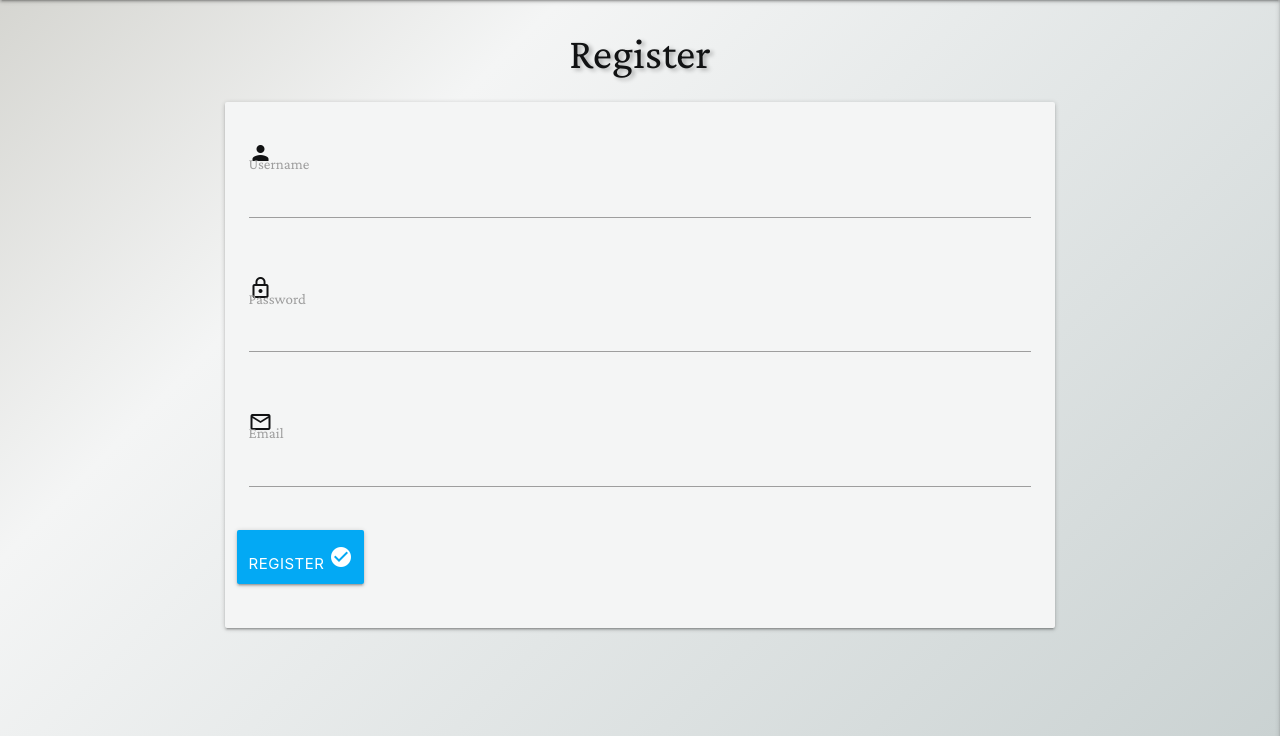
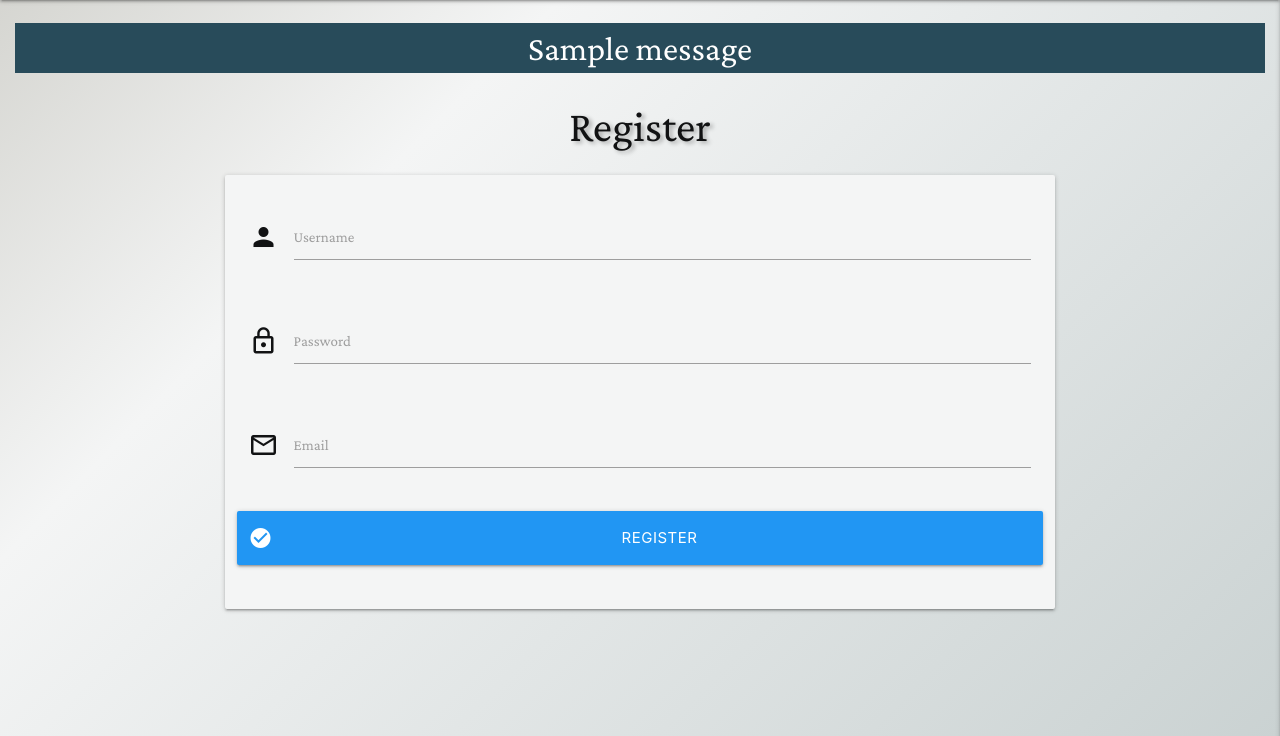
Before and after one commit to NicolaLampis/read-district, a Flask app: page /register in a window 1280 px wide. Shown: the part 64-800 px from the top of the page. Run offline with Flask 2, Linux system fonts and the light colour scheme; one stand-in notice (Sample message) is shown; some libraries are stand-ins or nearby versions.

Commit message:
Add register functionality, flash message injected into base.html, werkzeug password hash

```diff
--- a/app.py
+++ b/app.py
@@ -28,8 +28,21 @@ def get_books():
 
 @app.route("/register", methods=["GET", "POST"])
 def register():
+    if request.method == "POST":
+        existing_user = mongo.db.users.find_one({"username": request.form.get("username").lower()})
+        if existing_user:
+            flash("Username already exists")
+            return redirect(url_for("register"))
+        register = {
+            "username": request.form.get("username").lower(),
+            "password": generate_password_hash(request.form.get("password")),
+            "email": request.form.get("email")
+        }
+        mongo.db.users.insert_one(register)
+        # put the new user into 'session' cookie
+        session["user"] = request.form.get("username").lower()
+        flash("Registration Successful!")
     return render_template("register.html")
-
 
 
 if __name__ == "__main__":
--- a/static/css/style.css
+++ b/static/css/style.css
@@ -44,4 +44,16 @@ a.brand-logo {
     text-shadow: 3px 2px 4px rgba(0, 0, 0, 0.3);
 }
 
+.flash-message {
+    color: white;
+    font-weight: 600;
+    width: calc(100% - 30px);
+    height: 50px;
+    background-color: rgb(40, 75, 90);
+}
+
+.flash-message h4 {
+    line-height: 1.5;
+}
+
 /* -- media queries -- */
--- a/templates/base.html
+++ b/templates/base.html
@@ -46,6 +46,19 @@
             <li><a href="{{ url_for('register') }}">Register</a></li>
         </ul>
     </header>
+    <section>
+        <!-- flash messages -->
+        {% with messages = get_flashed_messages() %}
+            {% if messages %}
+                {% for message in messages %}
+                    <div class="row flash-message">
+                        <h4 class="center-align">{{ message }}</h4>
+                    </div>
+                {% endfor %}
+            {% endif %}
+        {% endwith %}
+    </section>
+
     <!-- Inject content -->
     {% block content %}
     {% endblock %}
--- a/templates/register.html
+++ b/templates/register.html
@@ -4,32 +4,36 @@
     <h3 class="center-align text-shadow">Register</h3>
 
     <div class="row">
-        <form class="col s12 m8 offset-m2" method="POST" action="">
+        <form class="col s12 m8 offset-m2" method="POST" action="{{ url_for('register') }}">
             <div class="card-panel">
+                <!-- username -->
                 <div class="row">
                     <div class="input-field col s12">
-                        <i class="material-icons">person</i>
+                        <i class="material-icons prefix">person</i>
                         <input id="username" name="username" type="text" class="validate" required>
                         <label for="username">Username</label>
                     </div>
                 </div>
+                <!-- password -->
                 <div class="row">
                     <div class="input-field col s12">
-                        <i class="material-icons">lock_outline</i>
+                        <i class="material-icons prefix">lock_outline</i>
                         <input id="password" name="password" type="password" class="validate" required>
                         <label for="username">Password</label>
                     </div>
                 </div>
+                <!-- email -->
                 <div class="row">
                     <div class="input-field col s12">
-                        <i class="material-icons">mail_outline</i>
+                        <i class="material-icons prefix">mail_outline</i>
                         <input id="email" name="email" type="email" class="validate" required>
                         <label for="email">Email</label>
                     </div>
                 </div>
+                <!-- submit button -->
                 <div class="row">
-                    <button class="col btn-large light-blue" type="submit">
-                        Register <i class="material-icons">check_circle</i>
+                    <button class="col s12 btn-large blue" type="submit">
+                        Register <i class="material-icons left">check_circle</i>
                     </button>
                 </div>
 
@@ -37,5 +41,4 @@
         </form>
     </div>
 
-
 {% endblock %}
```
